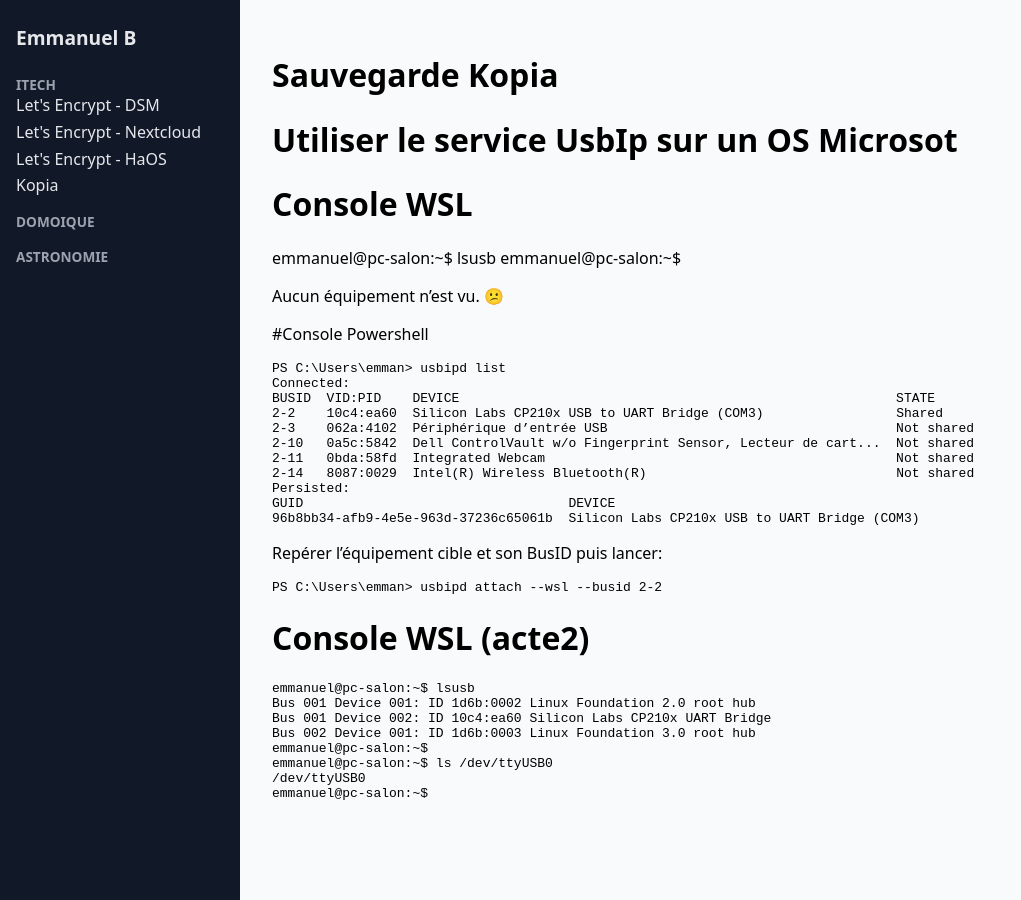
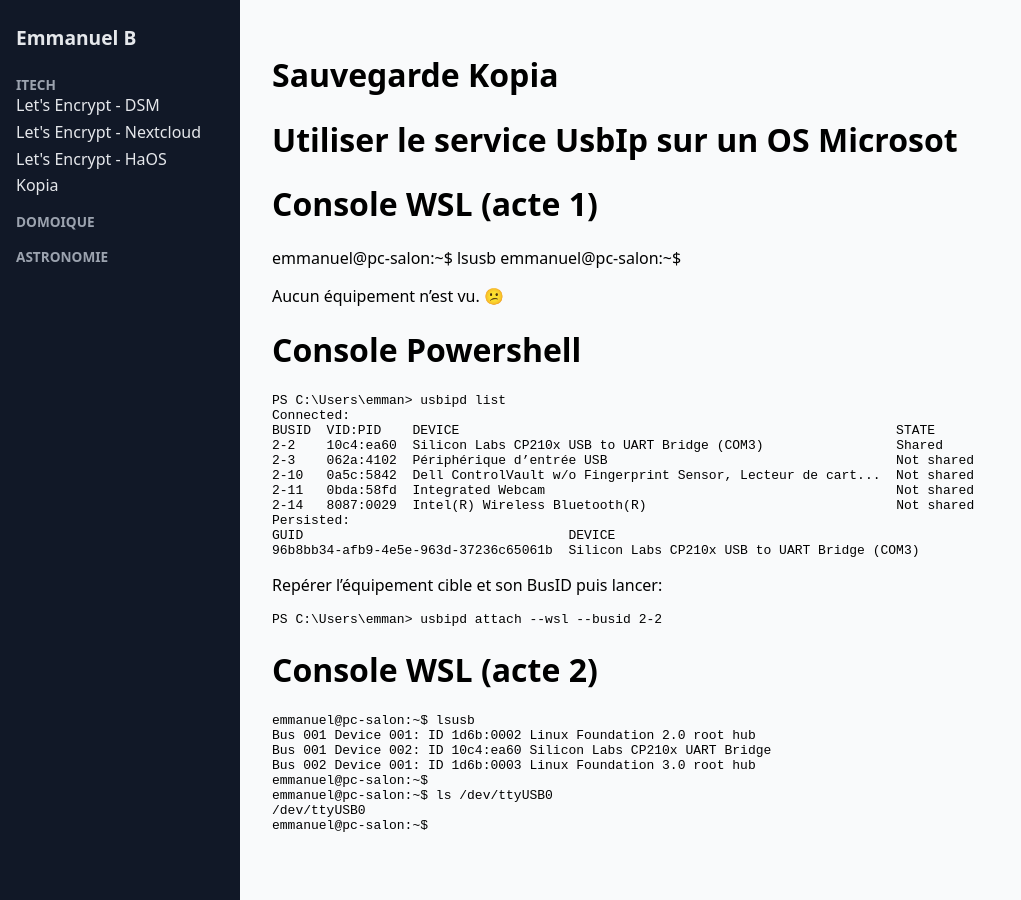
Before and after one commit to CosmicExplorator/cosmicexplorator.github.io, a Jekyll site: the page built from _pages/astronomie/usbIpOnWindows.md, in a window 1280 px wide. Shown: the whole page, without its empty margins (0-1021 px from the left). Built offline with Jekyll 4.4.1, drawn with Linux system fonts in a browser that asks for light colours.

Commit message:
Update usbIpOnWindows.md

````diff
--- a/_pages/astronomie/usbIpOnWindows.md
+++ b/_pages/astronomie/usbIpOnWindows.md
@@ -10,7 +10,7 @@
 
 
 
-# Console WSL
+# Console WSL (acte 1)
 
 emmanuel@pc-salon:~$ lsusb
 emmanuel@pc-salon:~$
@@ -18,7 +18,7 @@
 
 Aucun équipement n'est vu. 😕
 
-#Console Powershell
+# Console Powershell
 
 ```bash
 PS C:\Users\emman> usbipd list
@@ -39,7 +39,7 @@
 PS C:\Users\emman> usbipd attach --wsl --busid 2-2
 ```
 
-# Console WSL  (acte2)
+# Console WSL (acte 2)
 ```
 emmanuel@pc-salon:~$ lsusb
 Bus 001 Device 001: ID 1d6b:0002 Linux Foundation 2.0 root hub
````
